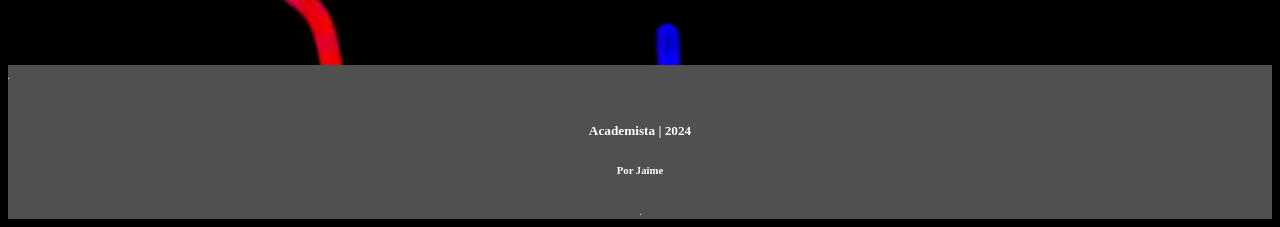
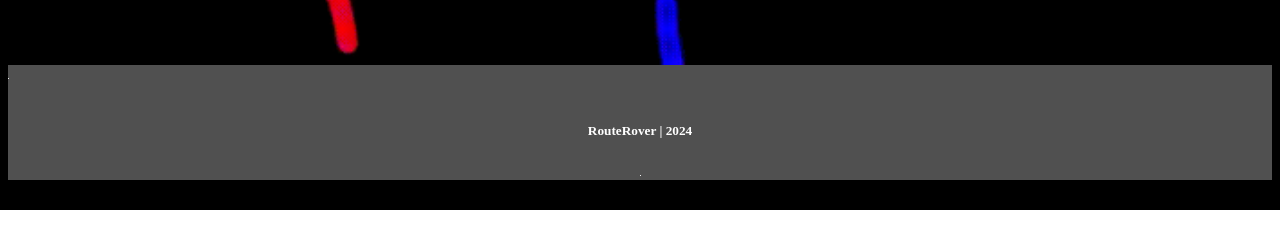
Before and after one commit to Jaimezpe/RouteRover, a plain HTML site: page index.html in a window 1280 px wide. Shown: the part 590-817 px from the top of the page. Drawn offline with Linux system fonts and the light colour scheme.

Commit message:
Update index.html

```diff
--- a/index.html
+++ b/index.html
@@ -138,11 +138,8 @@
         <center>
             &nbsp;
             <h5>
-                <font color="white">Academista | 2024</font>
+                <font color="white">RouteRover | 2024</font>
             </h5>
-            <h6>
-                <font color="white">Por Jaime</font>
-            </h6>
             <img src="Espacio apartados.png">
         </center>
 
```
